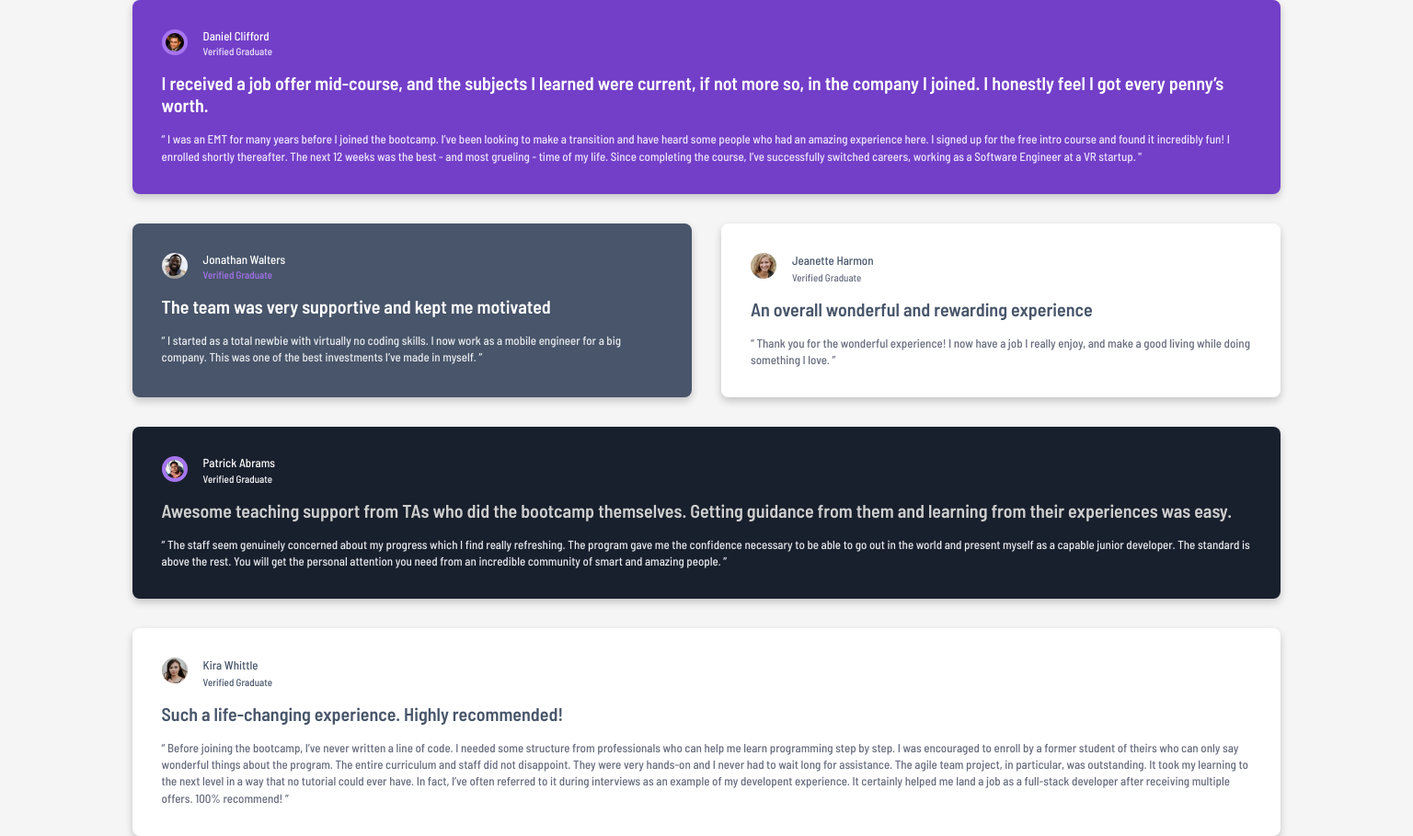
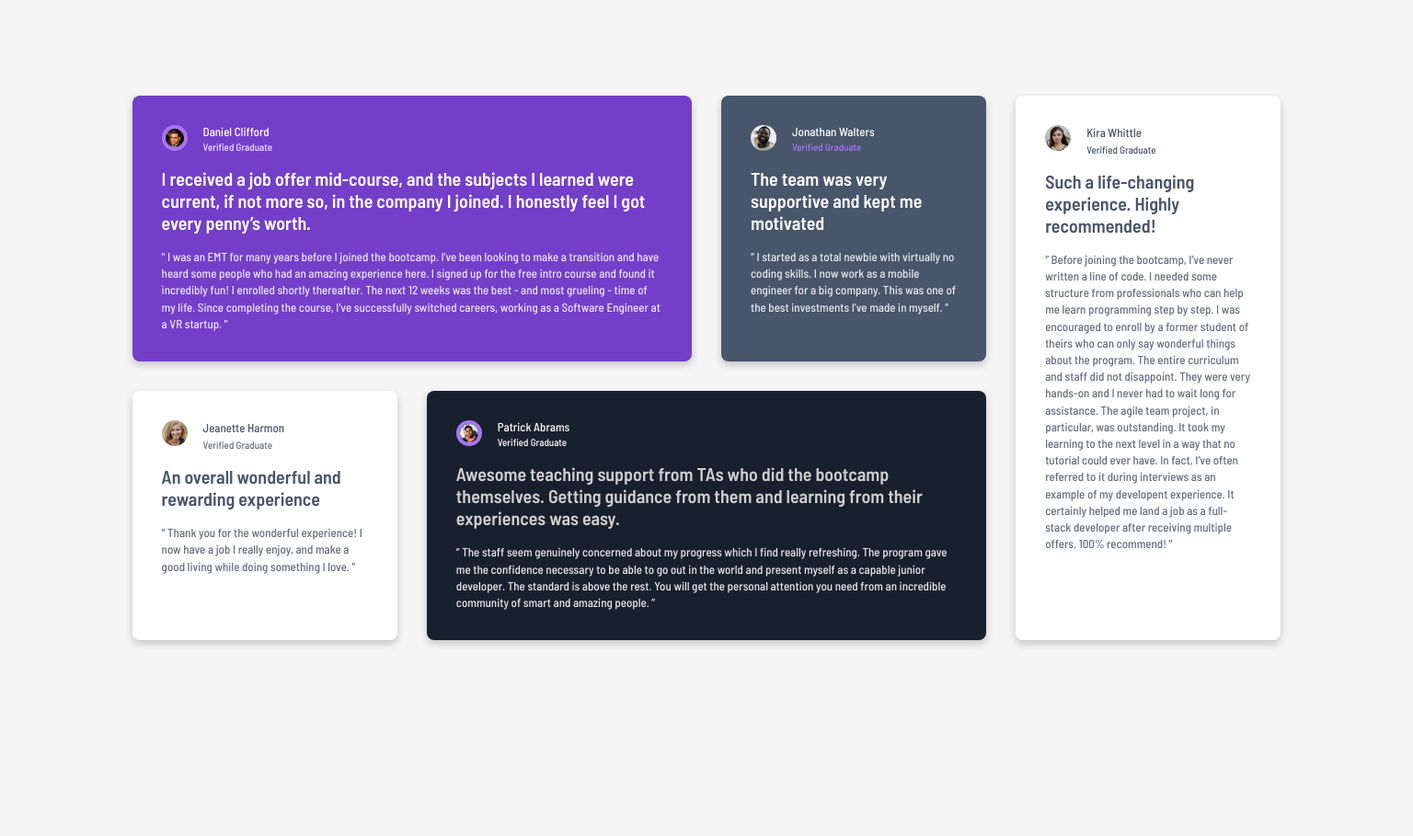
Before and after one commit to chrisdzasc/Testimonial-Grid-Section, a plain HTML site: page index.html in a window 1536 px wide. Shown: the whole page at 92% size. After the commit the page ends 800 px from the top, so only its background shows below. Drawn offline with Linux system fonts and the light colour scheme.

Commit message:
Desktop Version Done

```diff
--- a/css/styles.css
+++ b/css/styles.css
@@ -15,23 +15,24 @@
 
 html {
     font-size: 62.5%; /* 10 pixels = 1rem */
-    box-sizing: border-box;
-    height: 100%;
+    box-sizing: border-box; /* Makes padding and border included in the element's width/height */
+    height: 100%; /* Ensures the HTML element takes up the full viewport height */
 }
 
+/* Applies the following styles to every single element on the page */
 *, *::before, *::after {
-    margin: 0;
-    padding: 0;
-    box-sizing: border-box;
+    margin: 0; /* Removes the margin */
+    padding: 0; /* Removes the padding */
+    box-sizing: border-box; /* Sets the box model, so that padding and border are included in the element's width/height */
 }
 
 body {
     font-family: "Barlow Semi Condensed", sans-serif;
     background-color: #F6F5F6;
-    min-height: 100vh;
+    min-height: 100vh; /* Ensures the body takes up at least the full height of the viewport */
     display: flex;
-    justify-content: center;
-    align-items: center;
+    justify-content: center; /* Horizontally centers the content */
+    align-items: center; /* Vertically centers the content */
     margin: 0;
 }
 
@@ -42,9 +43,17 @@ body {
     margin: 0 auto;
 }
 
+/* Media Query for Tablets */
 @media screen and (min-width: 768px) {
     .content {
-        grid-template-columns: repeat(2, 1fr);
+        grid-template-columns: repeat(2, 1fr); /* Sets the grid layout with 2 equally-sized columns */
+    }
+}
+
+/* Media Query for Desktop */
+@media screen and (min-width: 1440px) {
+    .content {
+        grid-template-columns: repeat(4, 1fr); /* Sets the grid layout with 4 equally-sized columns */
     }
 }
 
@@ -61,9 +70,10 @@ body {
     background-color: var(--purple500);
 }
 
+/* Media Query for Tablets */
 @media screen and (min-width: 768px) {
     .section-01 {
-        grid-column: 1 / span 2;
+        grid-column: 1 / span 2; /* Positions the item starting at grid line 1 and makes it span across 2 columns */
     }
 }
 
@@ -75,13 +85,29 @@ body {
     background-color: var(--white);
 }
 
+/* Media Query for Desktop */
+@media screen and (min-width: 1440px) {
+    .section-03 {
+        grid-row: 2; /* Positions the item to start on the second horizontal grid line */
+    }
+}
+
 .section-04 {
     background-color: var(--darkBlue);
 }
 
+/* Media Query for Tablets */
 @media screen and (min-width: 768px) {
     .section-04 {
-        grid-column: 1 / span 2;
+        grid-column: 1 / span 2; /* Positions the item starting at grid line 1 and makes it span across 2 columns */
+    }
+}
+
+/* Media Query for Desktop */
+@media screen and (min-width: 1440px) {
+    .section-04 {
+        grid-row: 2;                /* Positions the item to start on the second horizontal grid line */
+        grid-column: 2 / span 2;    /* Positions the item starting at grid line 2 and makes it span across 2 columns */
     }
 }
 
@@ -89,9 +115,18 @@ body {
     background-color: var(--white);
 }
 
+/* Media Query for Tablets */
 @media screen and (min-width: 768px) {
     .section-05 {
-        grid-column: 1 / span 2;
+        grid-column: 1 / span 2; /* Positions the item starting at grid line 1 and makes it span across 2 columns */
+    }
+}
+
+/* Media Query for Desktop */
+@media screen and (min-width: 1440px) {
+    .section-05 {
+        grid-column: 4;         /* Positions the item to start on the fourth vertical grid line */
+        grid-row: 1 / span 2;   /* Positions the item starting at grid line 1 and makes it span across 2 rows */
     }
 }
 
@@ -105,7 +140,7 @@ body {
     border-radius: 100%;
     width: 2.8rem;
     height: 2.8rem;
-    overflow: hidden;
+    overflow: hidden; /* Clips content that exceeds the element's height or width, making it invisible and preventing scrollbars */
 }
 
 .image-fluid-02,
@@ -118,7 +153,7 @@ body {
 .image-fluid source {
     width: 100%;
     height: 100%;
-    object-fit: cover;
+    object-fit: cover; /* Resizes the content to fill the element's container, cropping the content if necessary to maintain its aspect ratio */
 }
 
 .person {
```
